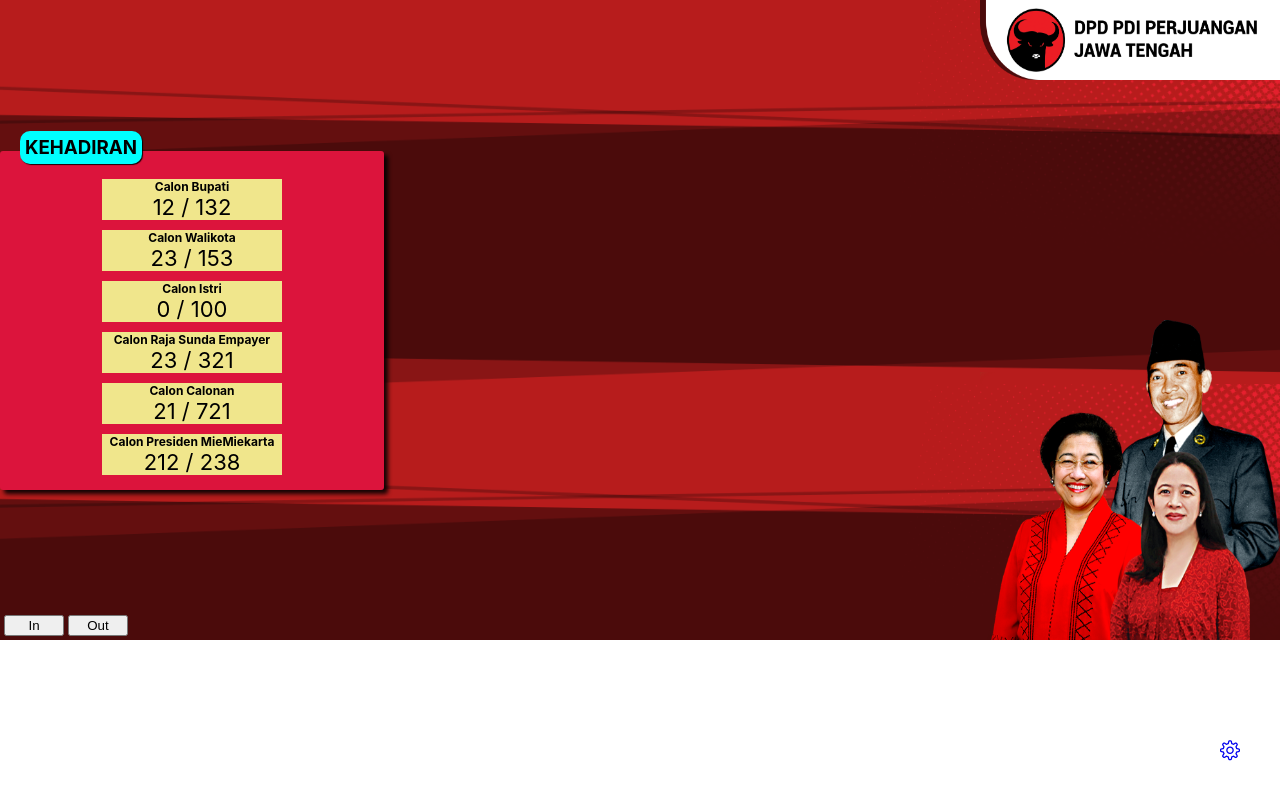
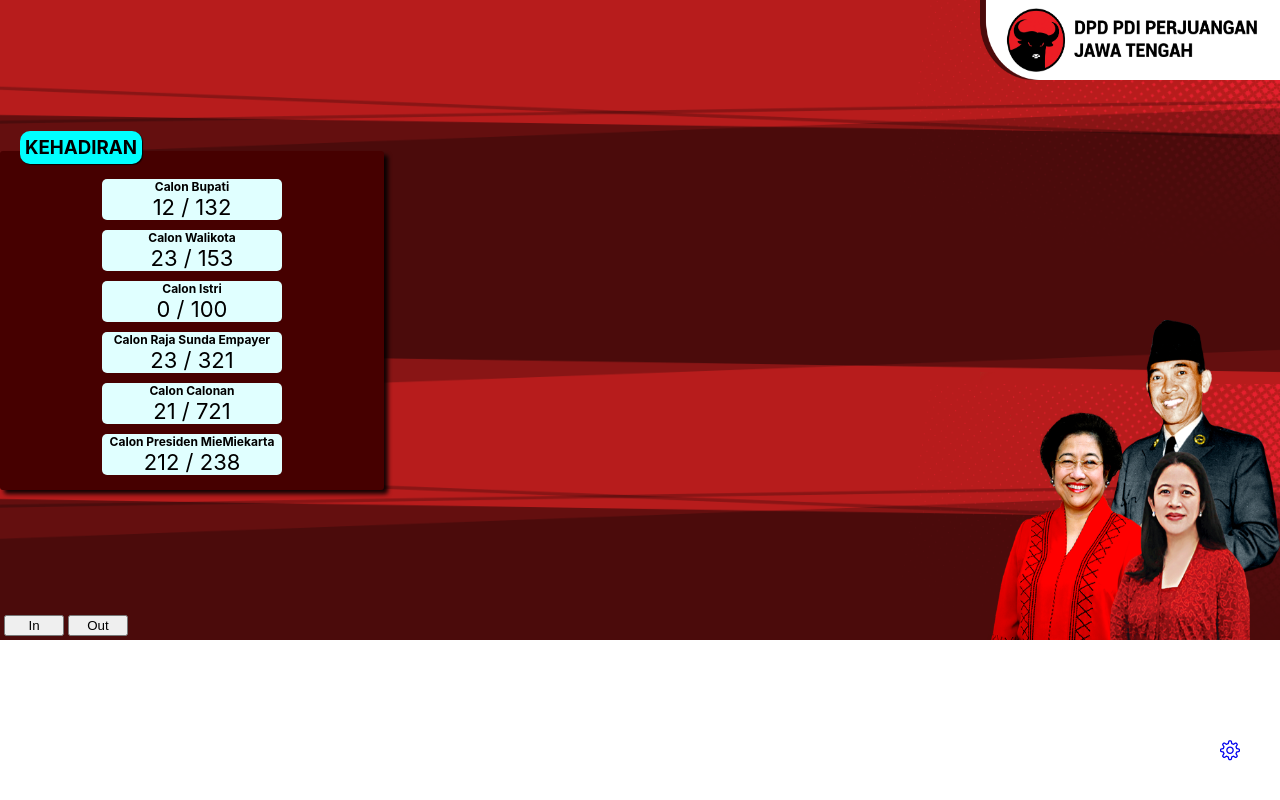
Before and after one commit to andres-sumihe/Videotron, a React (Create React App) app: page / in a window 1280 px wide. Built offline with nearby package versions, Linux system fonts and the light colour scheme.

Commit message:
add auto adjustment height

```diff
--- a/src/Videotron.jsx
+++ b/src/Videotron.jsx
@@ -14,7 +14,6 @@ export default class Videotron extends Component {
       fontSizeCounter: 22,
       heightBackground: 80,
       styleSetting: false,
-
       data: [
         {
           "title" :'Calon Bupati',
@@ -73,7 +72,7 @@ export default class Videotron extends Component {
                 <button style={{width:60}} onClick={()=> this.setState({style:"container-foto animated roll-out-bottom"})}>Out</button>
               </div>
             </div>
-            <div className="second">
+            <div className="second" style={{height: this.state.heightBackground+"vh"}}>
             {this.state.open?
 
               <div className={this.state.style}>
@@ -85,7 +84,7 @@ export default class Videotron extends Component {
             :''}
             </div>
           </div>
-          <div className="second-container">
+          <div className="second-container" style={{height: this.state.heightBackground+"vh"}}>
               <div className="logo__partai">
                   <img src={Logo} alt="This is a logo" style={{width:300}}/>
               </div>
--- a/src/style.css
+++ b/src/style.css
@@ -41,7 +41,7 @@
     float: left;
     align-items: center;
     justify-content: flex-start;
-    background-color: crimson;
+    background-color: #460000;
     box-shadow: 4px 4px 4px rgba(0, 0, 0, 0.9);
     border-radius: 3px;
 
@@ -57,8 +57,9 @@
 }
 .counter-container {
     width: 180px;
-    background-color: khaki;
+    background-color: lightcyan;
     margin: 5px;
+    border-radius: 5px;
 }
 .title-counter {
     font-size: 12px;
```
